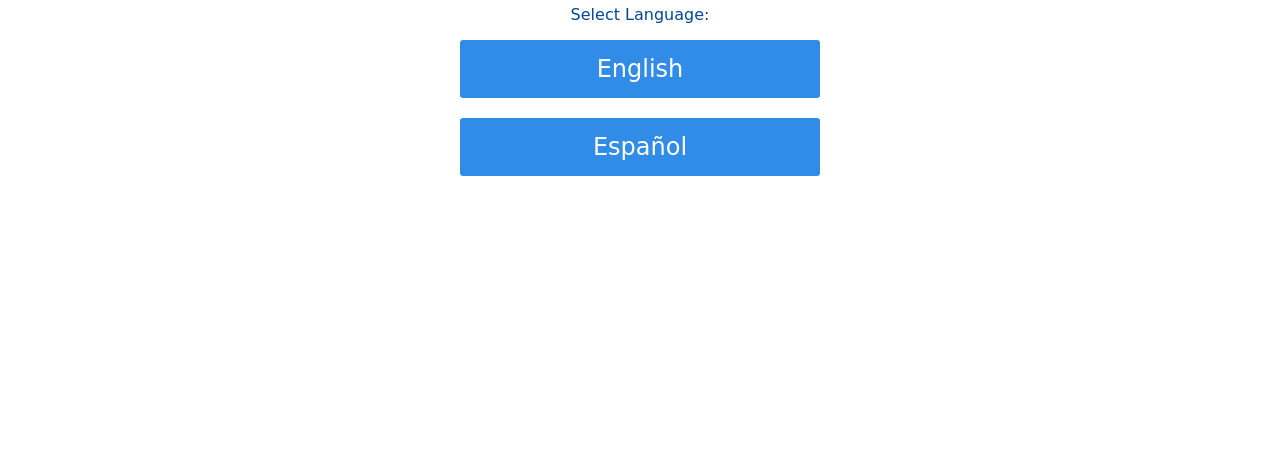
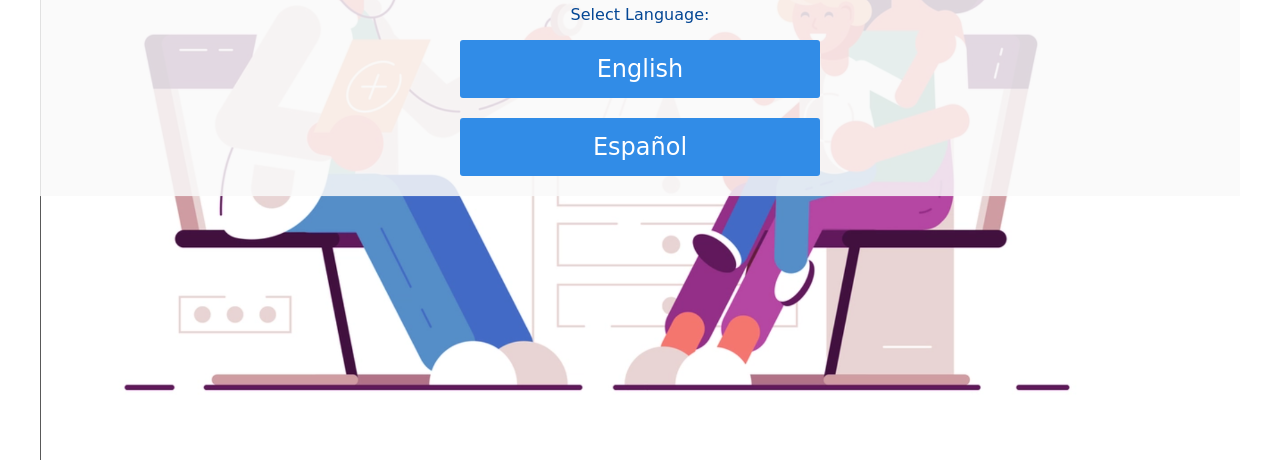
Before and after one commit to rjuliang/IsThereADoctorInTheHouse, a plain HTML site: page index.html in a window 1280 px wide. Shown: the part 340-800 px from the top of the page. Drawn offline with Linux system fonts and the light colour scheme.

Commit message:
added picture to the background

```diff
--- a/style/main.css
+++ b/style/main.css
@@ -13,6 +13,9 @@ body{
 .mainElement{
     position: relative;
     height: 100vh;
+    background-image: url("../assets/doctor1.png");
+    background-repeat: no-repeat;
+    background-size: contain;
 }
 
 .mainElement > div{
@@ -23,6 +26,7 @@ body{
     width: 100%;
     -ms-transform: translate(-50%, -50%);
     transform: translate(-50%, -50%);
+    background-color: rgba(250,250,250,0.85);
 }
 
 .language-options{
```
Also changed, not shown: assets/doctor1.PNG (added).
